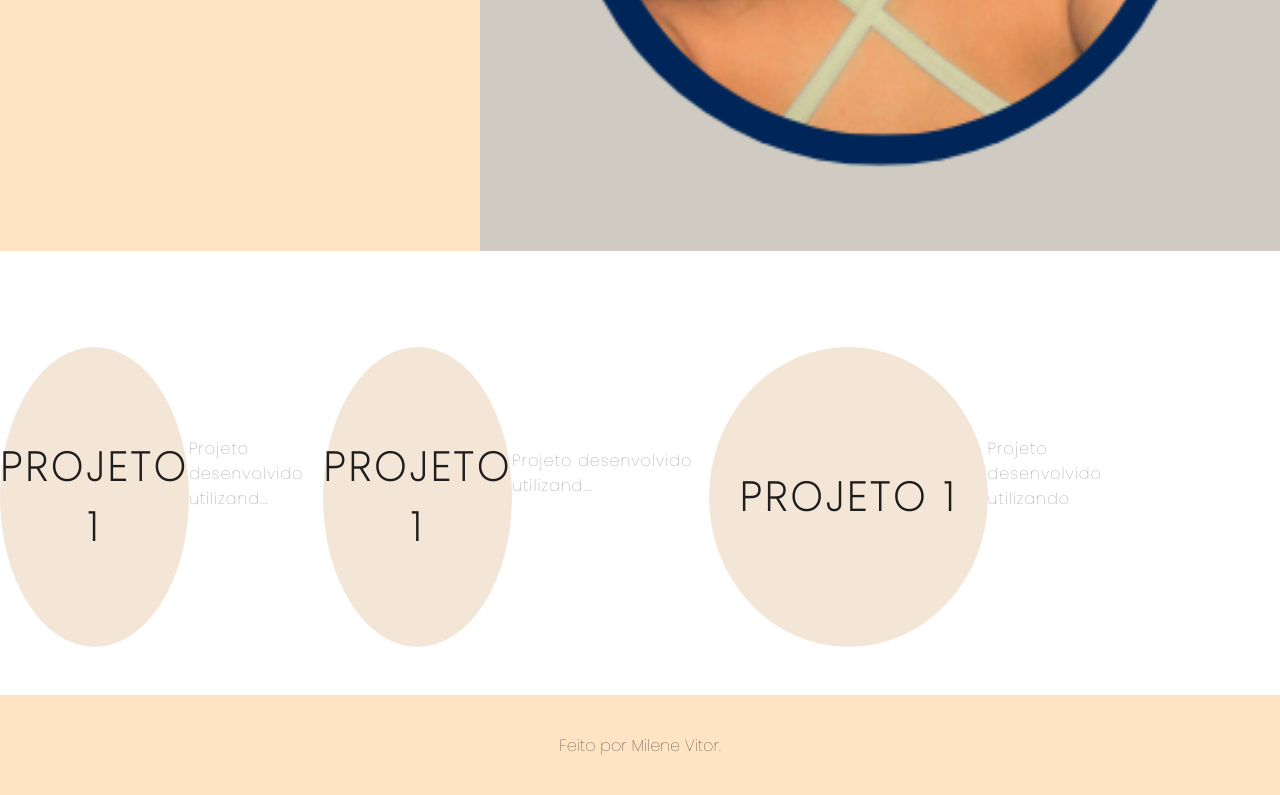
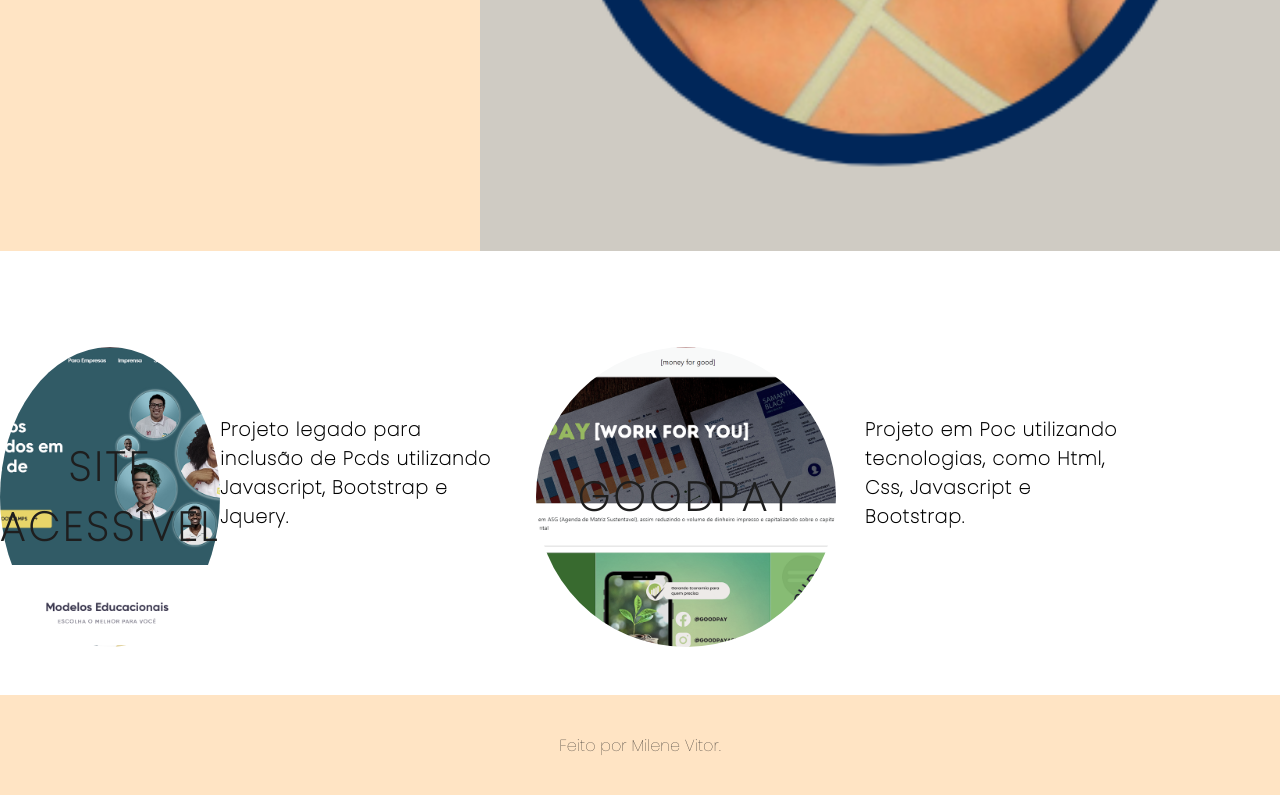
Before and after one commit to MIlene23/Portifolio, a plain HTML site: page index.html in a window 1280 px wide. Shown: the part 549-1344 px from the top of the page. Drawn offline with Linux system fonts and the light colour scheme.

Commit message:
Adição de cards no Portfolio.

```diff
--- a/index.html
+++ b/index.html
@@ -38,45 +38,34 @@
                                         <h2>Full stack developer</h2>
                                         <div class="social-media">
 
-                                            <a href="#">LinkedIn</a>
-                                            <a href="#">GitHub</a>
+                                            <a href="https://www.linkedin.com/in/milene-vitor-b84706223/">LinkedIn</a>
+                                            <a href="https://github.com/MIlene23">GitHub</a>
                                         </div>
             </header>
             <main class="container">
                 <div class="card-container">
                     <div class="card">
                         <div class="card-wrapper">
-                            <h2>Projeto 1</h2>
+                            <h2>Site Acessível</h2>
                             <p>Vem ver!</p>
                         </div>
                     </div>
 <div class="card-text">
-    Projeto desenvolvido utilizand...
+<h3>Projeto legado para inclusão
+de Pcds utilizando Javascript, Bootstrap e Jquery.</h3>
+
 
 </div>
 <div class="card-container">
-    <div class="card">
+    <div class="cards">
         <div class="card-wrapper">
-            <h2>Projeto 1</h2>
+            <h2>Goodpay</h2>
             <p>Vem ver!</p>
 
         </div>
     </div>
 <div class="card-text">
-    Projeto desenvolvido utilizand...
-
-</div>
-<div class="card-container">
-    <div class="card">
-        <div class="card-wrapper">
-            <h2>Projeto 1</h2>
-            <p>Vem ver!</p>
-        </div>
-    </div>
-<div class="card-text">
-    Projeto desenvolvido utilizando
-
-</div>
+   <h3> Projeto em Poc utilizando tecnologias, como Html, Css, Javascript e Bootstrap.</h3>
 </div>
             </main>
             <footer class="footer">
--- a/style.css
+++ b/style.css
@@ -193,17 +193,39 @@ a:hover{
    align-items: center;
    justify-content: center;
    background-color: bisque;
-   background-image: ;
+   background-image: url('images/projetofinal.png');
    background-position: center;
    background-size: cover;
    background-repeat: no-repeat;
    filter: grayscale(0.5);
    color: #1e1e1e ;
+   cursor: pointer;
+   transition: 0.5s ease-in-out;
 }
+
+.cards {
+    width: 300px;
+    height: 300px;
+   border-radius: 100%;
+   margin: 3rem 0 0 0;
+   display: flex;
+   align-items: center;
+   justify-content: center;
+   background-color: bisque;
+   background-image: url('images/Goodpay.png');
+   background-position: center;
+   background-size: cover;
+   background-repeat: no-repeat;
+   filter: grayscale(0.5);
+   color: #1e1e1e ;
+   cursor: pointer;
+   transition: 0.5s ease-in-out;
+}
+
 .card-text {
     width: 40%;
     letter-spacing: 1px;
-    color: gray;
+    color: black;
 }
 
 .card-wrapper {
@@ -244,17 +266,33 @@ a:hover{
     transition: 0.5s ease-in-out;
 }
 
-.card:hover {
+.card:hover:hover {
     filter: unset;
 }
 
-.card:hover > .card-wrapper::before {
+.card:hover:hover > .card-wrapper::before {
     height: 200px;
     width: 200px;
     opacity: 1;
 }
 
-.card:hover > .card-wrapper p {
+.cards:hover:hover > .card-wrapper p {
+    opacity: 1;
+    visibility: visible;
+    font-size: 14px;
+}
+
+.cards:hover {
+    filter: unset;
+}
+
+.cards:hover:hover > .card-wrapper::before {
+    height: 200px;
+    width: 200px;
+    opacity: 1;
+}
+
+.cards:hover > .card-wrapper p {
     opacity: 1;
     visibility: visible;
     font-size: 14px;
@@ -263,6 +301,7 @@ a:hover{
 .footer {
     width: 100%;
     height: 100px;
+    font-style: normal;
     background-color: bisque;
     display: flex;
     align-items: center;
```
Also changed, not shown: images/Goodpay.png (added), images/projetofinal.png (added).
